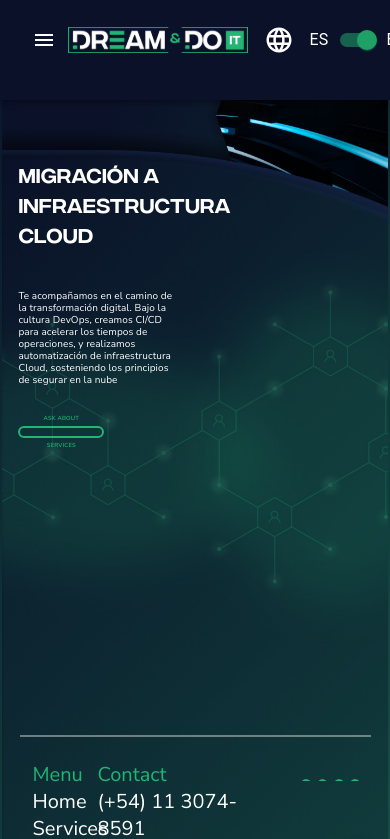
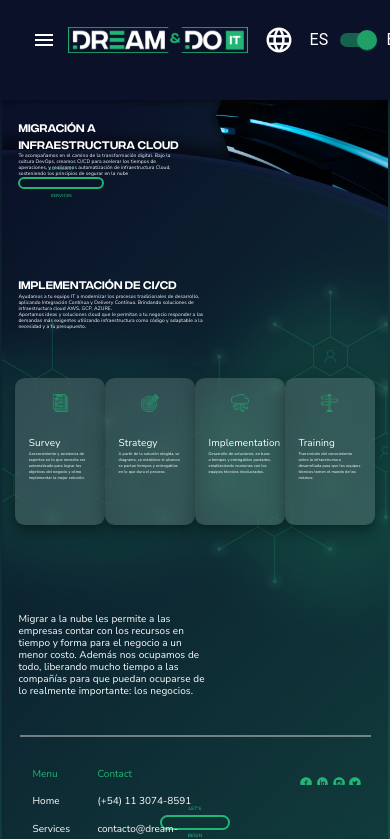
Before and after one commit to D-M-Gonzalez/Proyecto-Nestor, a React (Create React App) app: page / in a window 390 px wide. Shown: the top 839 px of the page. Built offline with nearby package versions, Linux system fonts and the light colour scheme.

Commit message:
responsive

```diff
--- a/src/components/Cards/HomeCard.tsx
+++ b/src/components/Cards/HomeCard.tsx
@@ -1,5 +1,6 @@
 import { Box, Container, ImageList, Paper, Typography } from '@mui/material'
-import React from 'react'
+import { useEffect } from 'react';
+import { useImageMultiplier } from '../../store/Main';
 import styles from './Logo.module.css';
 
 export interface CardProps {
@@ -10,20 +11,19 @@ export interface CardProps {
 
 export default function HomeCard(props: CardProps) {
     const { title, text, image } = props
+    const { imageSizeMultiplier: ImgX } = useImageMultiplier();
 
     return (
-        <Paper elevation={10} sx={{ width: '300px', height: '365px', backgroundColor: 'rgb(255,255,255,0.15)', borderRadius: '20px', backdropFilter: 'blur(10px)' }}>
+        <Paper elevation={10} sx={{ width: `${220 * ImgX * ImgX}px`, height: `${300 * ImgX * ImgX}px`, backgroundColor: 'rgb(255,255,255,0.15)', borderRadius: `${20 * ImgX * ImgX}px`, backdropFilter: 'blur(10px)' }}>
             <Box
                 display='flex'
                 flexDirection='column'
                 alignItems="center"
             >
-                <Box mt={5}>
-                    <img className={styles.logo} src={image} />
-                </Box>
+                <Box mt={{ xl: 5, md: 3, sm: 2, xs: 2 }} component='img' src={image} sx={{ width: `${30 * ImgX}%` }} />
                 <Box mt={3} sx={{ width: '70%' }}>
-                    <Typography fontFamily='Nunito Sans' fontSize={20} color='white'>{title}</Typography>
-                    <Typography fontFamily='Nunito Sans' fontSize={15} color='white'>{text}</Typography>
+                    <Typography fontFamily='Nunito Sans' fontSize={{ xl: 30, lg: 22, md: 16, sm: 10, xs: 10 }} color='white'>{title}</Typography>
+                    <Typography fontFamily='Nunito Sans' fontSize={{ xl: 16, lg: 13, md: 10, sm: 5.5, xs: 4 }} color='white'>{text}</Typography>
                 </Box>
             </Box>
         </Paper>
--- a/src/components/Footer/Footer.tsx
+++ b/src/components/Footer/Footer.tsx
@@ -12,18 +12,21 @@ export interface FooterProps {
 
 const styles = {
     mainTextStyle: {
-        fontSize: '20px',
-        lineHeight: '27px',
     },
     secondaryTextStyle: {
-        fontSize: '20px',
-        lineHeight: '27px',
         transition: 'color 0.25s',
         '&:hover': { color: '#22B573', cursor: 'pointer' }
     },
     socialMediaButtonsStyle: {
         transition: 'filter 0.25s',
         '&:hover': { filter: 'brightness(150%)' }
+    },
+    mainTextSize: {
+        xl: 20,
+        lg: 18,
+        md: 16,
+        sm: 13,
+        xs: 10,
     }
 }
 
@@ -34,65 +37,65 @@ export default function Footer(FooterProps: FooterProps) {
     const MenuList = [
         {
             id: 'menu',
-            component: <Typography variant='secondary' sx={styles.mainTextStyle}>{t('footer.menu')}</Typography>,
+            component: <Typography variant='secondary' fontSize={styles.mainTextSize} sx={styles.mainTextStyle}>{t('footer.menu')}</Typography>,
         },
         {
             id: 'home',
-            component: <Typography onClick={() => handleClick(HOME)} variant='main' sx={styles.secondaryTextStyle}>{t('menus.home')}</Typography>,
+            component: <Typography fontSize={styles.mainTextSize} onClick={() => handleClick(HOME)} variant='main' sx={styles.secondaryTextStyle}>{t('menus.home')}</Typography>,
         },
         {
             id: 'services',
-            component: <Typography onClick={() => handleClick(SERVICES)} variant='main' sx={styles.secondaryTextStyle}>{t('menus.services')}</Typography>,
+            component: <Typography fontSize={styles.mainTextSize} onClick={() => handleClick(SERVICES)} variant='main' sx={styles.secondaryTextStyle}>{t('menus.services')}</Typography>,
         },
         {
             id: 'about_us',
-            component: <Typography onClick={() => handleClick(ABOUT_US)} variant='main' sx={styles.secondaryTextStyle}>{t('menus.about_us')}</Typography>,
+            component: <Typography fontSize={styles.mainTextSize} onClick={() => handleClick(ABOUT_US)} variant='main' sx={styles.secondaryTextStyle}>{t('menus.about_us')}</Typography>,
         },
         {
             id: 'contact',
-            component: <Typography onClick={() => handleClick(CONTACT)} variant='main' sx={styles.secondaryTextStyle}>{t('menus.contact')}</Typography>,
+            component: <Typography fontSize={styles.mainTextSize} onClick={() => handleClick(CONTACT)} variant='main' sx={styles.secondaryTextStyle}>{t('menus.contact')}</Typography>,
         }
     ]
 
     const ContactList = [
         {
             id: 'contactList',
-            component: <Typography variant='secondary' sx={styles.mainTextStyle}>{t('menus.contact')}</Typography>,
+            component: <Typography variant='secondary' fontSize={styles.mainTextSize} sx={styles.mainTextStyle}>{t('menus.contact')}</Typography>,
         },
         {
             id: 'phone',
-            component: <Typography variant='main'>(+54) 11 3074-8591</Typography>
+            component: <Typography variant='main' fontSize={styles.mainTextSize}>(+54) 11 3074-8591</Typography>
         },
         {
             id: 'mail',
-            component: <Typography variant='main'>contacto@dream-doit.com</Typography>
+            component: <Typography variant='main' fontSize={styles.mainTextSize}>contacto@dream-doit.com</Typography>
         },
         {
             id: 'address',
-            component: <Typography variant='main'>Villa del Parque, Capital Federal.</Typography>
+            component: <Typography variant='main' fontSize={styles.mainTextSize}>Villa del Parque, Capital Federal.</Typography>
         },
         {
             id: 'country',
-            component: <Typography variant='main'>Argentina</Typography>
+            component: <Typography variant='main' fontSize={styles.mainTextSize}>Argentina</Typography>
         }
     ]
 
     const IconList = [
         {
             id: 'FB',
-            component: <IconButton onClick={() => handleClick(FACEBOOK, true)} sx={styles.socialMediaButtonsStyle}><FBIcon sx={{ height: '3vw', width: '3vw' }} /></IconButton>
+            component: <IconButton onClick={() => handleClick(FACEBOOK, true)} sx={styles.socialMediaButtonsStyle}><FBIcon sx={{ height: '4vw', width: '3vw' }} /></IconButton>
         },
         {
             id: 'LN',
-            component: <IconButton onClick={() => handleClick(LINKEDIN, true)} sx={styles.socialMediaButtonsStyle}><LNIcon sx={{ height: '3vw', width: '3vw' }} /></IconButton>
+            component: <IconButton onClick={() => handleClick(LINKEDIN, true)} sx={styles.socialMediaButtonsStyle}><LNIcon sx={{ height: '4vw', width: '3vw' }} /></IconButton>
         },
         {
             id: 'IM',
-            component: <IconButton onClick={() => handleClick(INSTAGRAM, true)} sx={styles.socialMediaButtonsStyle}><IMIcon sx={{ height: '3vw', width: '3vw' }} /></IconButton>
+            component: <IconButton onClick={() => handleClick(INSTAGRAM, true)} sx={styles.socialMediaButtonsStyle}><IMIcon sx={{ height: '4vw', width: '3vw' }} /></IconButton>
         },
         {
             id: 'TW',
-            component: <IconButton onClick={() => handleClick(TWITTER, true)} sx={styles.socialMediaButtonsStyle}><TWIcon sx={{ height: '3vw', width: '3vw', }} /></IconButton>
+            component: <IconButton onClick={() => handleClick(TWITTER, true)} sx={styles.socialMediaButtonsStyle}><TWIcon sx={{ height: '4vw', width: '3vw', }} /></IconButton>
         },
     ]
 
--- a/src/containers/Home/Home.tsx
+++ b/src/containers/Home/Home.tsx
@@ -18,10 +18,6 @@ export interface IHomeProps { }
 export default function Home(props: IHomeProps) {
     const { imageSizeMultiplier } = useImageMultiplier();
     const { t } = useTranslation();
-
-    useEffect(() => {
-        console.log(imageSizeMultiplier)
-    })
 
     const CardList = [
         {
@@ -60,44 +56,44 @@ export default function Home(props: IHomeProps) {
             alignItems="center">
             <div style={background}>
                 <Box display="flex" mt={10}>
-                    <Grid container mt={15}>
+                    <Grid container mt={10}>
                         <Grid item xs={0.5} />
                         <Grid item container xs={5}>
-                            <Typography fontFamily='IntegralCF' color='white' fontSize={{ xl: 70, lg: 40, md: 30, xs: 20 }} fontWeight={400} lineHeight={1.5}>
+                            <Typography fontFamily='IntegralCF' color='white' fontSize={{ xl: 65, lg: 40, md: 25, sm: 16, xs: 11 }} fontWeight={400} lineHeight={1.5}>
                                 {t('home.main.migration_title')}
                             </Typography>
-                            <Typography fontFamily='Nunito Sans' color='white' mt={5} fontSize={{ xl: 30, lg: 20, md: 15, xs: 10 }} fontWeight={400} lineHeight={1.2}>
+                            <Typography fontFamily='Nunito Sans' color='white' mt={{ xl: 5, md: 4, sm: 2 }} fontSize={{ xl: 25, lg: 18, md: 14, sm: 8, xs: 5 }} fontWeight={400} lineHeight={1.2}>
                                 {t('home.main.migration_text')}
                             </Typography>
                         </Grid>
                         <Grid item xs={6.5} />
                         <Grid item xs={0.5} />
-                        <Grid item container xs={7} mt={5}>
-                            <Button variant='outlined' sx={{ height: '3vw', width: '22vw', fontSize: '1.5vw' }}>
+                        <Grid item container xs={7} mt={{ xl: 5, md: 4, sm: 2 }}>
+                            <Button variant='outlined' sx={{ height: '3vw', width: '22vw', fontSize: '1.1vw' }}>
                                 {t('home.buttons.ask_about_services')}
                             </Button>
                         </Grid>
                     </Grid>
                 </Box>
-                <Box display="flex" mt={20}>
-                    <Grid container mt={35}>
+                <Box display="flex" mt={{ xl: 20, lg: 15, md: 10, sm: 5, xs: 1 }}>
+                    <Grid container mt={{ xl: 35, lg: 25, md: 20, sm: 15, xs: 10 }}>
                         <Grid item xs={0.5} />
                         <Grid item container xs={6}>
-                            <Typography fontFamily='IntegralCF' color='white' fontSize={{ xl: 70, lg: 40, md: 30, xs: 20 }} fontWeight={400} lineHeight={1.5}>
+                            <Typography fontFamily='IntegralCF' color='white' fontSize={{ xl: 65, lg: 40, md: 25, sm: 16, xs: 11 }} fontWeight={400} lineHeight={1.5}>
                                 {t('home.main.implementation_title')}
                             </Typography>
-                            <Typography fontFamily='Nunito Sans' color='white' mt={5} fontSize={{ xl: 30, lg: 20, md: 15, xs: 10 }} fontWeight={400} lineHeight={1.2}>
+                            <Typography fontFamily='Nunito Sans' color='white' mt={{ xl: 5, md: 4, sm: 2 }} fontSize={{ xl: 25, lg: 18, md: 14, sm: 8, xs: 5 }} fontWeight={400} lineHeight={1.2}>
                                 {t('home.main.implementation_text_1')}
                             </Typography>
-                            <Typography fontFamily='Nunito Sans' color='white' mt={5} fontSize={{ xl: 30, lg: 20, md: 15, xs: 10 }} fontWeight={400} lineHeight={1.2}>
+                            <Typography fontFamily='Nunito Sans' color='white' mt={{ xl: 5, md: 4, sm: 2 }} fontSize={{ xl: 25, lg: 18, md: 14, sm: 8, xs: 5 }} fontWeight={400} lineHeight={1.2}>
                                 {t('home.main.implementation_text_2')}
                             </Typography>
                         </Grid>
                         <Grid item xs={5.5} />
                     </Grid>
                 </Box>
-                <Box display="flex" mt={10}>
-                    <Grid container mt={20}>
+                <Box display="flex" mt={{ xl: 10, lg: 8, md: 6, sm: 4, xs: 2 }}>
+                    <Grid container mt={{ xl: 20, lg: 16, md: 12, sm: 8, xs: 4 }}>
                         <Grid item xs />
                         {CardList.map((card) => {
                             return (
@@ -109,8 +105,8 @@ export default function Home(props: IHomeProps) {
                         <Grid item xs />
                     </Grid>
                 </Box>
-                <Box display="flex" mt={10}>
-                    <Grid container mt={15}>
+                <Box display="flex" mt={{ xl: 10, lg: 8, md: 6, sm: 4, xs: 2 }}>
+                    <Grid container mt={{ xl: 20, lg: 16, md: 12, sm: 8, xs: 4 }}>
                         <Grid item xs={0.5} />
                         <Grid item container xs={6}>
                             <Typography fontFamily='Nunito Sans' color='white' mt={5} fontSize={{ xl: 30, lg: 20, md: 15, xs: 10 }} fontWeight={400} lineHeight={1.2}>
@@ -120,11 +116,11 @@ export default function Home(props: IHomeProps) {
                         <Grid item xs={5.5} />
                     </Grid>
                 </Box>
-                <Box display="flex" mt={10}>
-                    <Grid container mt={15}>
+                <Box display="flex" mt={{ xl: 10, lg: 8, md: 6, sm: 4, xs: 2 }}>
+                    <Grid container mt={{ xl: 20, lg: 16, md: 12, sm: 8, xs: 4 }}>
                         <Grid item xs />
                         <Grid item container xs={8} justifyContent='center'>
-                            <Button variant='outlined' sx={{ marginTop: '70px', height: '4vw', width: '14vw', fontSize: '1.7vw' }}>
+                            <Button variant='outlined' sx={{ marginTop: '70px', height: '4vw', width: '18vw', fontSize: '1.2vw' }}>
                                 {t('home.buttons.begin')}
                             </Button>
                         </Grid>
--- a/src/containers/Services/Services.tsx
+++ b/src/containers/Services/Services.tsx
@@ -26,40 +26,36 @@ export default function Services(props: IServicesProps) {
         {
             id: 'implementation',
             title: t('services.cards.implementation.title'),
-            text_1: t('services.cards.implementation.text_1'),
-            text_2: t('services.cards.implementation.text_2'),
-            text_3: t('services.cards.implementation.text_3'),
-            image: '/assets/automatizacion-infraestructura-cloud.png'
+            text: [t('services.cards.implementation.text_1'), t('services.cards.implementation.text_2'), t('services.cards.implementation.text_3'),],
+            image: '/assets/automatizacion-infraestructura-cloud.png',
+            reverse: false
         },
         {
             id: 'advice',
             title: t('services.cards.advice.title'),
-            text_1: t('services.cards.advice.text_1'),
-            text_2: t('services.cards.advice.text_2'),
-            text_3: t('services.cards.advice.text_3'),
-            image: '/assets/asesoramiento-ciberseguridad.png'
+            text: [t('services.cards.advice.text_1'), t('services.cards.advice.text_2'), t('services.cards.advice.text_3'),],
+            image: '/assets/asesoramiento-ciberseguridad.png',
+            reverse: true
         },
         {
             id: 'outsourcing',
             title: t('services.cards.outsourcing.title'),
-            text_1: t('services.cards.outsourcing.text_1'),
-            text_2: t('services.cards.outsourcing.text_2'),
-            text_3: t('services.cards.outsourcing.text_3'),
-            image: '/assets/outsourcing.png'
+            text: [t('services.cards.outsourcing.text_1'), t('services.cards.outsourcing.text_2'), t('services.cards.outsourcing.text_3'),],
+            image: '/assets/outsourcing.png',
+            reverse: false
         },
         {
             id: 'recruitment',
             title: t('services.cards.recruitment.title'),
-            text_1: t('services.cards.recruitment.text_1'),
-            text_2: t('services.cards.recruitment.text_2'),
-            text_3: t('services.cards.recruitment.text_3'),
-            image: '/assets/recruitment.png'
+            text: [t('services.cards.recruitment.text_1'), t('services.cards.recruitment.text_2'), t('services.cards.recruitment.text_3'),],
+            image: '/assets/recruitment.png',
+            reverse: true
         },
 
     ]
 
     return (
-        <>
+        <Box mb={60}>
             <Box style={imageHero}>
                 <Box display="flex" mt={10}>
                     <Grid container mt={15}>
@@ -80,8 +76,8 @@ export default function Services(props: IServicesProps) {
 
             </Box>
             <Box mt={0}>
-                {CardList.map((card) => (<ServiceCard key={card.id} title={card.title} text_1={card.text_1} text_2={card.text_2} text_3={card.text_3} image={card.image} />))}
+                {CardList.map((card) => (<ServiceCard key={card.id} title={card.title} text={card.text} image={card.image} reverse={card.reverse} />))}
             </Box>
-        </>
+        </Box>
     );
 }
--- a/src/store/Main.tsx
+++ b/src/store/Main.tsx
@@ -24,11 +24,11 @@ export default function Main(props: MainProps) {
             value: useMediaQuery(theme.breakpoints.only('sm')),
         },
         {
-            multiplier: 0.8,
+            multiplier: 0.9,
             value: useMediaQuery(theme.breakpoints.only('md')),
         },
         {
-            multiplier: 0.9,
+            multiplier: 1.05,
             value: useMediaQuery(theme.breakpoints.only('lg')),
         },
         {
```
Also changed, not shown: src/components/Cards/ServiceCard.tsx (+14 -18 lines), src/containers/AboutUs/AboutUs.tsx (+18 -2 lines), src/lib/Translations/locales/en-us.json (+14 -11 lines), src/lib/Translations/locales/es-es.json (+14 -11 lines).
